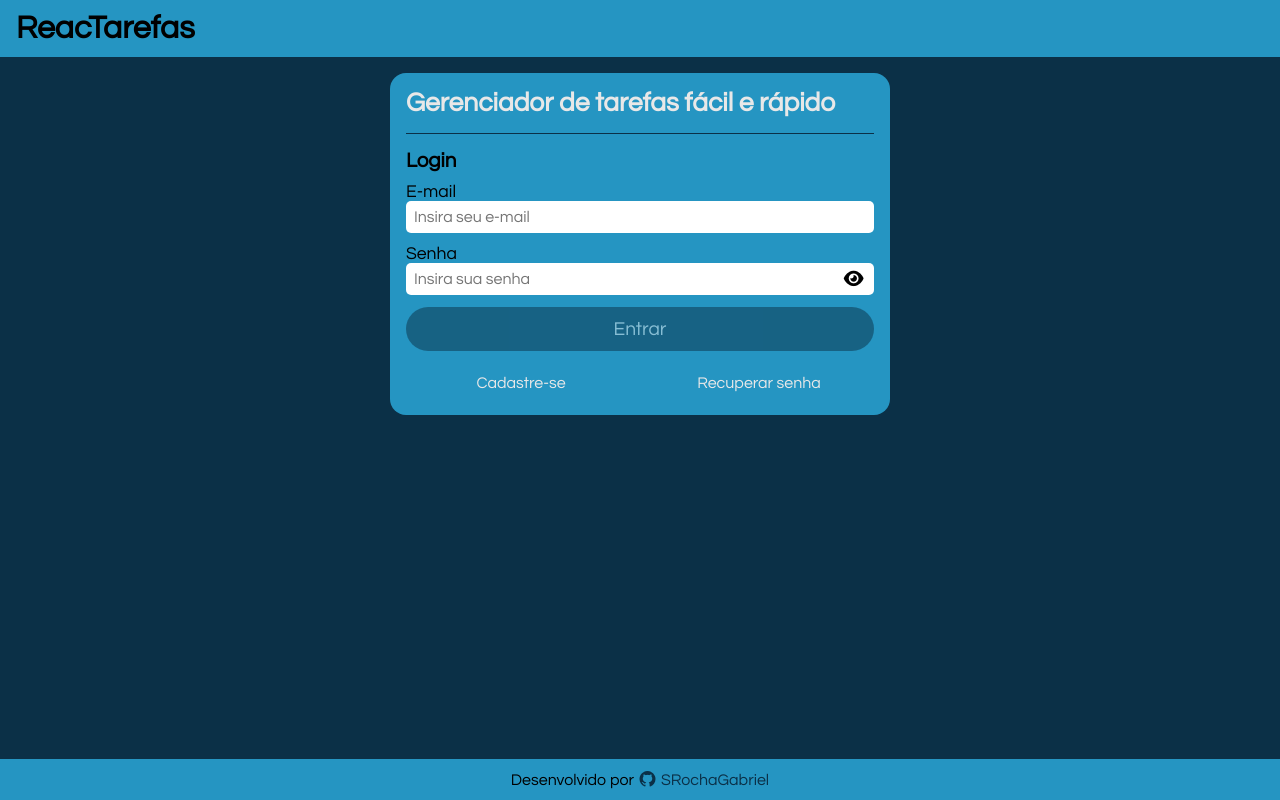
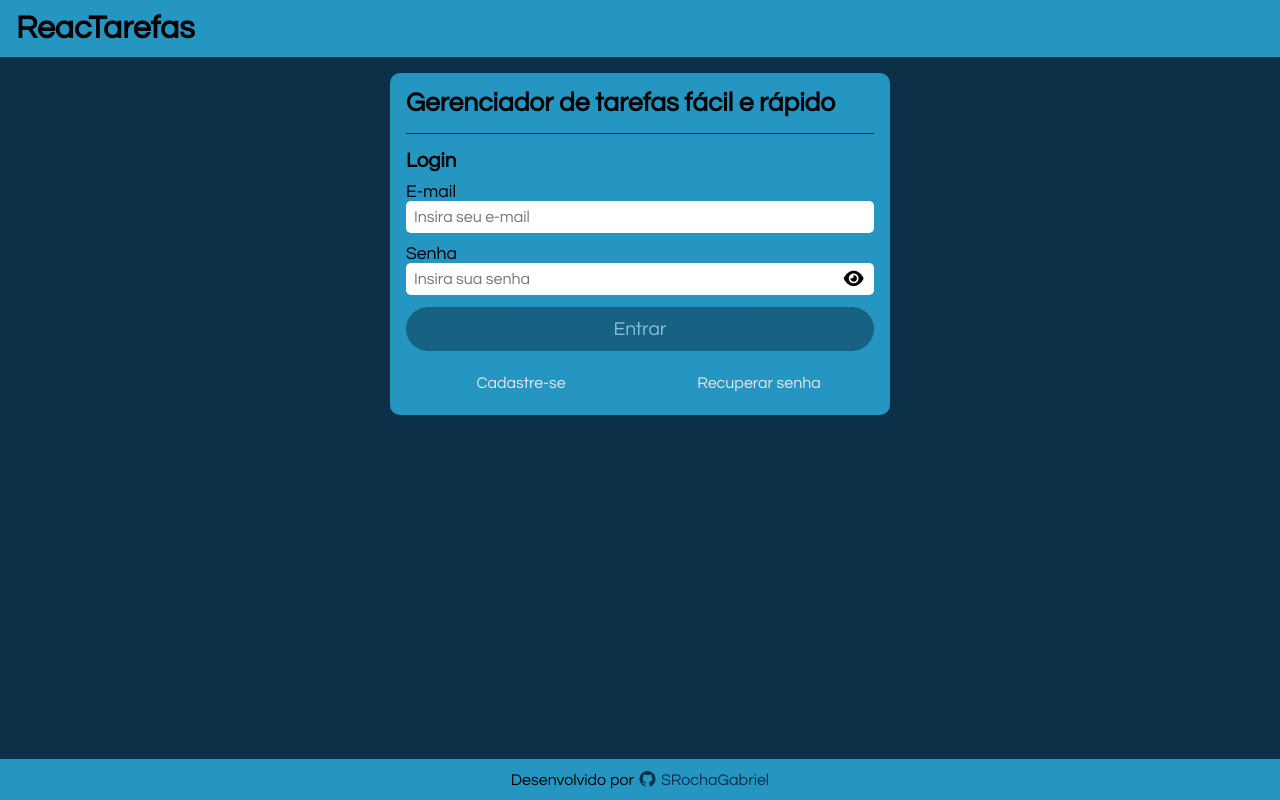
Before and after one commit to SRochaGabriel/ReacTarefas, a React (Vite) app: page /auth in a window 1280 px wide. Built offline with nearby package versions, Linux system fonts and the light colour scheme; no server answers.

Commit message:
Alterações de estilo

```diff
--- a/src/index.css
+++ b/src/index.css
@@ -82,7 +82,7 @@ button:disabled {
 /* LOGIN */
 #login-form-container {
     background-color: var(--primary-color);
-    border-radius: 1rem;
+    border-radius: 10px;
     max-width: 500px;
     width: 100%;
     height: fit-content;
@@ -141,8 +141,11 @@ button:disabled {
 }
 
 /* TaskHeader */
-h2 {
+.task-number-title {
     color: var(--tertiary-color);
+    margin-bottom: 1rem;
+    max-width: 500px;
+    width: 100%;
 }
 
 /* TaskForm */
@@ -154,7 +157,7 @@ h2 {
     gap: 1rem;
     background-color: var(--primary-color);
     padding: 1rem;
-    border-radius: 1rem;
+    border-radius: 10px;
 }
 
 #task-form-container form {
@@ -259,7 +262,7 @@ nav span {
 
 /* MODAL */
 .modal {
-    background-color: #0000007c;
+    background-color: #000000ad;
     position: fixed;
     top: 0;
     left: 0;
@@ -279,7 +282,7 @@ nav span {
     max-width: 500px;
     width: 100%;
     padding: 1rem;
-    border-radius: 1rem;
+    border-radius: 10px;
 }
 
 .close-modal-btn {
```
